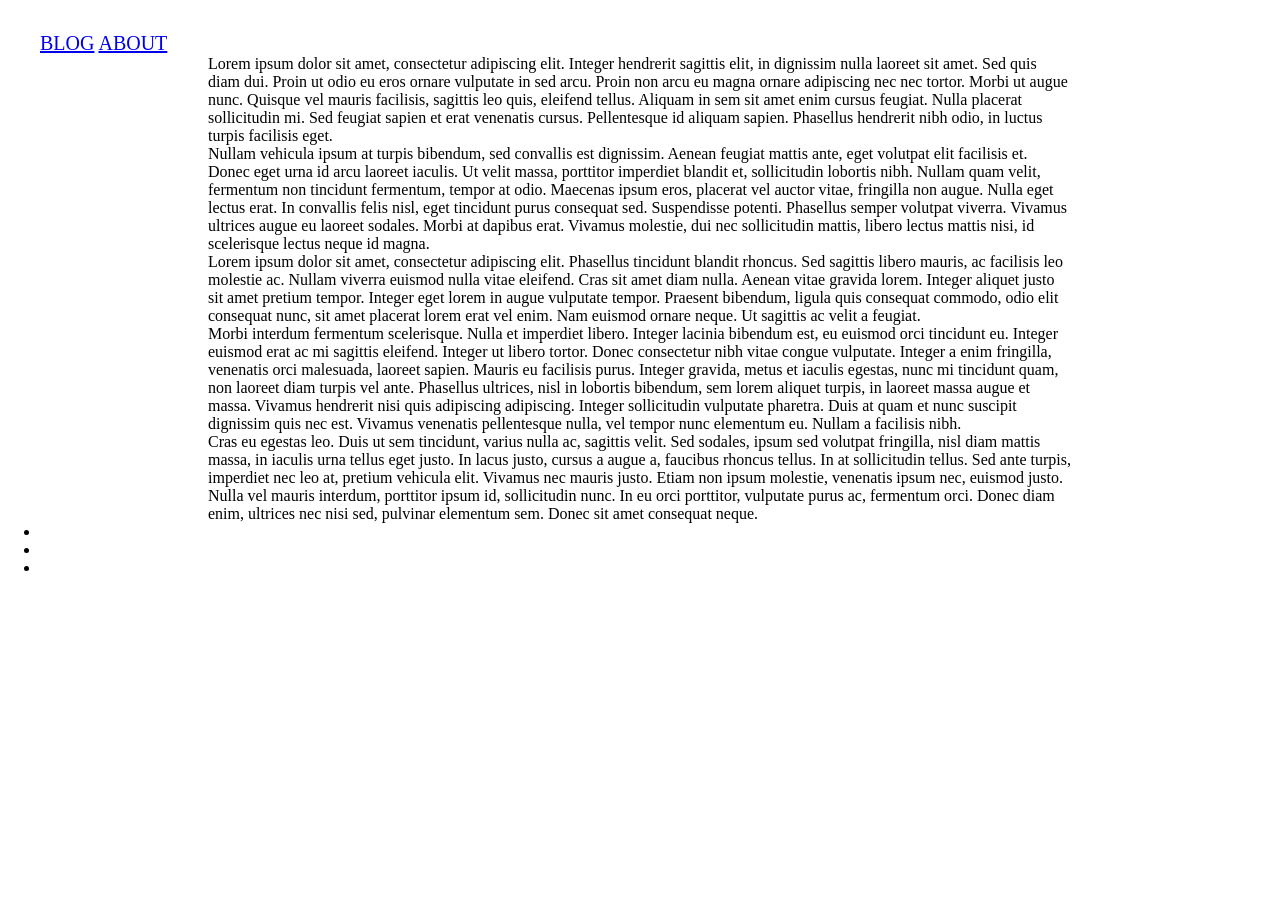
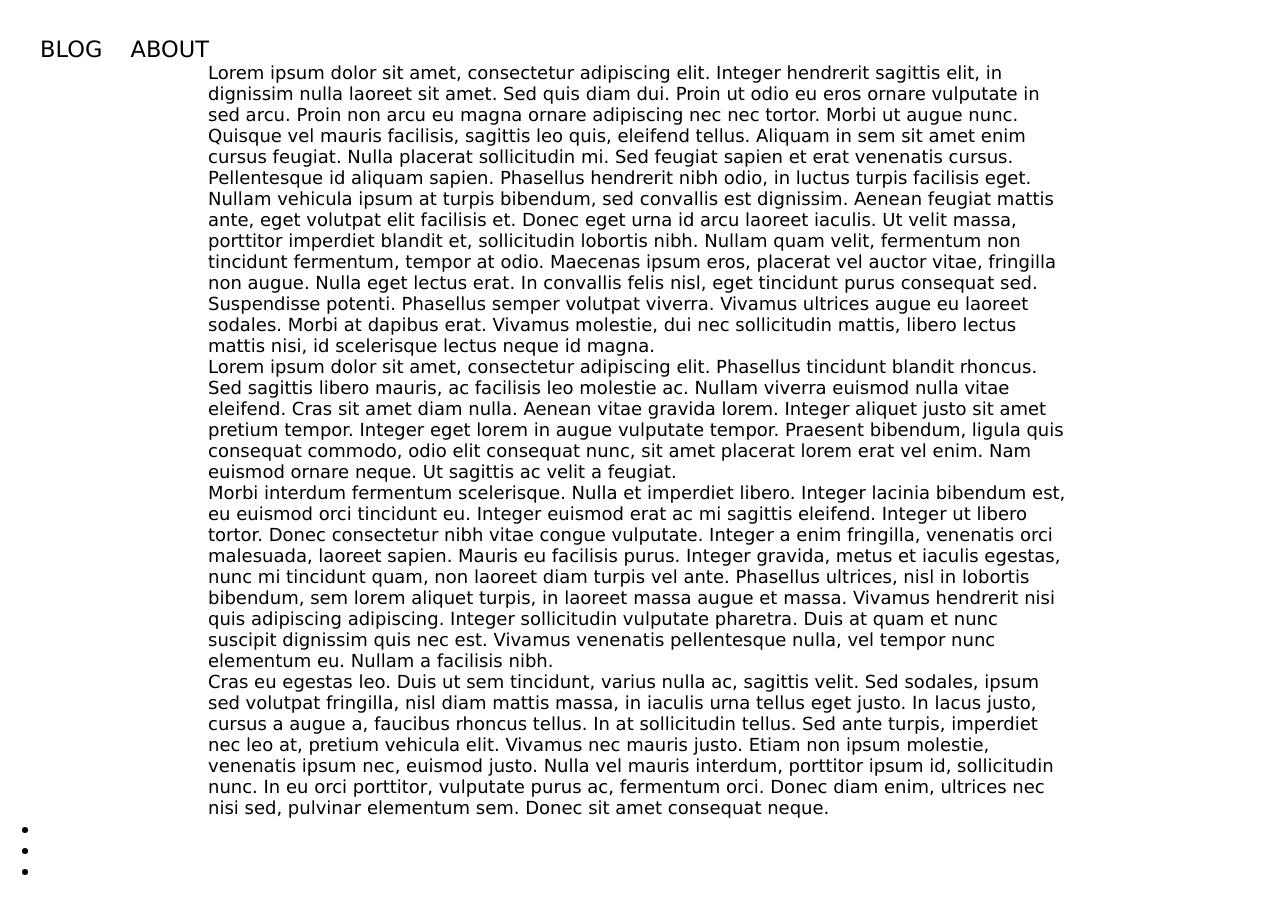
Before and after one commit to filipebarcos/filipebarcos.github.io, a Jekyll site: the page built from index.html, in a window 1280 px wide. Built offline with Jekyll 4.4.1, drawn with Linux system fonts in a browser that asks for light colours.

Commit message:
some new improvements to style

```diff
--- a/css/main.css
+++ b/css/main.css
@@ -5,14 +5,31 @@
   -webkit-font-smoothing: antialiased;
 }
 
+body {
+  font-style: normal;
+  font-size: 1.125em;
+  font-family: "Lucida Grande", Arial, sans-serif;
+}
+
+a {
+  text-decoration: none;
+  color: #000000;
+}
+  a:visited {
+    color: #000000;
+  }
+
 .main-nav {
   margin-top: 2em;
 }
+  .main-nav ul {
 
-  .main-nav ul li {
-    display: inline;
-    font-size: 1.25em;
   }
+    .main-nav ul li {
+      display: inline;
+      font-size: 1.25em;
+      padding-right: 1em;
+    }
 
 .content {
   margin: 0 auto;
```
